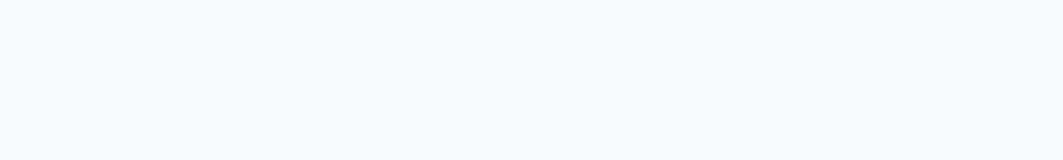
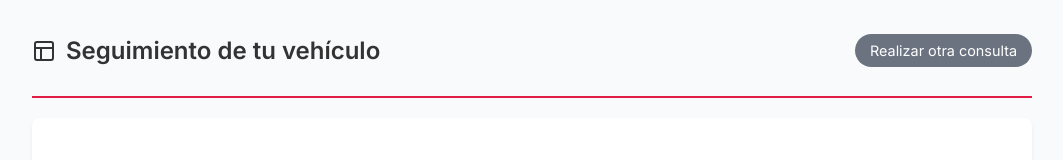
Before and after one commit to Tulio-pe/Tallerazo-Front, an Angular app: page /vehicle-tracking/1 in a window 1280 px wide. Before the commit this address led to /. Shown: the top 160 px of the page, without its empty margins (108-1171 px from the left). Built offline with nearby package versions, Linux system fonts and the light colour scheme.

Commit message:
fix: tracking pages were fixed

```diff
--- a/src/app/tracking/components/vehicle-tracking/vehicle-tracking.component.ts
+++ b/src/app/tracking/components/vehicle-tracking/vehicle-tracking.component.ts
@@ -52,6 +52,6 @@ export class VehicleTrackingComponent implements OnInit {
   }
 
   newSearch(): void {
-    this.router.navigate(["/"])
+    this.router.navigate(["/vehicle-tracking"])
   }
 }
```
Also changed, not shown: src/app/app.routes.ts (+5 -8 lines).
